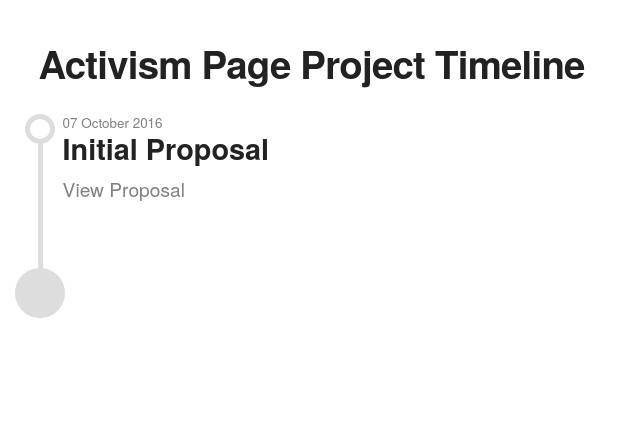
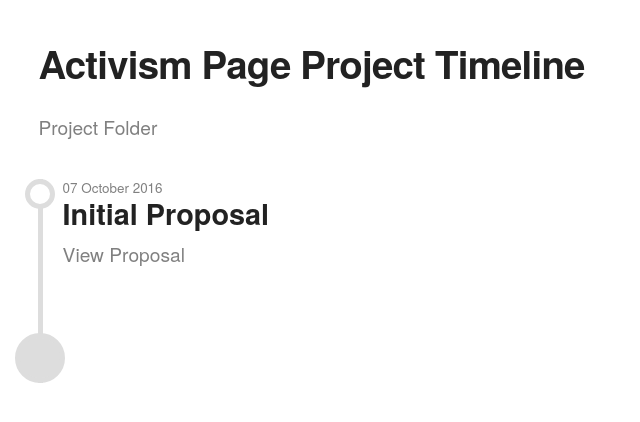
Before and after one commit to politicalrev/projecthubs, a Jekyll site: the page built from projects/activism-page/index.md, in a window 1280 px wide. Shown: the top 422 px of the page, without its empty margins (0-640 px from the left). Built offline with Jekyll 4.4.1, drawn with Linux system fonts in a browser that asks for light colours.

Commit message:
Add project description area

```diff
--- a/_layouts/project.html
+++ b/_layouts/project.html
@@ -3,6 +3,8 @@ layout: base
 ---
 
 	<h1>{{ page.title }} Project Timeline</h1>
+  <p>{{ content }}</p>
+
 	<ol class="timeline">
     {% for node in site.posts %}
       <li class="tl-node">
--- a/assets/css/style.css
+++ b/assets/css/style.css
@@ -12,6 +12,7 @@ html, body, div, object, iframe, fieldset {
 ol, ul {
   list-style: none;
   margin: 0;
+  margin-top: 2em;
   padding: 0; }
 ul.normal {
   list-style: disc;
--- a/projects/activism-page/index.md
+++ b/projects/activism-page/index.md
@@ -2,3 +2,5 @@
 title: Activism Page
 layout: project
 ---
+
+[Project Folder](https://drive.google.com/drive/folders/0ByE8U237rkh6SE84M1MySzM0SGM)
```
